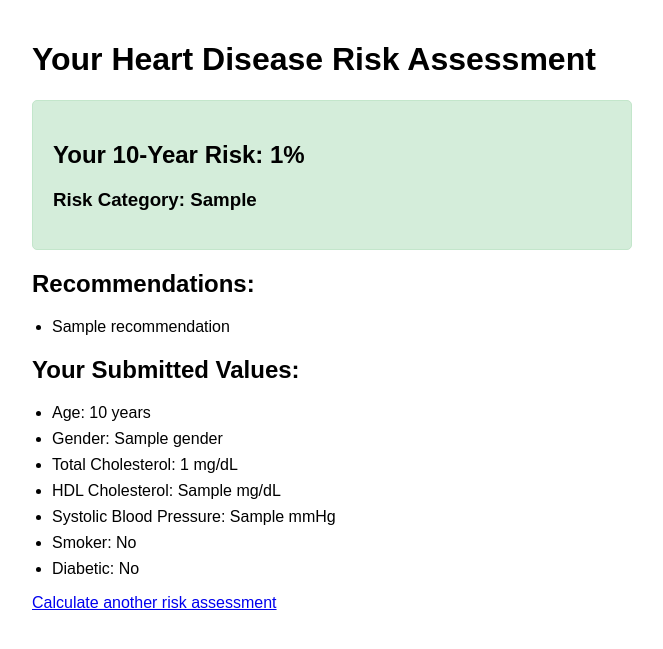
After one commit to Khrrousheh/Heart-Disease-Risk-Assessment, a FastAPI app: template templates/result.html in a window 1280 px wide. The commit adds this page. Shown: the top 649 px of the page, without its empty margins (308-971 px from the left). Run offline with FastAPI, Linux system fonts and the light colour scheme; the template is opened without the code that fills it: most values are stand-ins (such as "Sample title", 1, 10 or a date in 2020).

Commit message:
backend: the framingham risk score

```diff
--- a/main.py
+++ b/main.py
@@ -1,13 +1,135 @@
-from fastapi import FastAPI
+from fastapi import FastAPI, Request, Form
+from fastapi.responses import HTMLResponse
+from fastapi.staticfiles import StaticFiles
+from fastapi.templating import Jinja2Templates
+from pydantic import BaseModel
+import math
 
 app = FastAPI()
 
-
-@app.get("/")
-async def root():
-    return {"message": "Hello World"}
+# Mount static files and setup templates
+app.mount("/static", StaticFiles(directory="static"), name="static")
+templates = Jinja2Templates(directory="templates")
 
 
-@app.get("/hello/{name}")
-async def say_hello(name: str):
-    return {"message": f"Hello {name}"}
+class RiskFactors(BaseModel):
+    age: int
+    gender: str  # "male" or "female"
+    total_cholesterol: int
+    hdl_cholesterol: int
+    systolic_bp: int
+    smoker: bool
+    diabetic: bool
+
+
+def calculate_framingham_risk(factors: RiskFactors) -> dict:
+    """
+    Calculate 10-year cardiovascular disease risk using Framingham algorithm
+    Returns risk percentage and category
+    """
+    # Simplified Framingham calculation (actual implementation would be more complex)
+    risk_score = 0
+
+    # Age factors
+    if factors.gender == "male":
+        risk_score += factors.age * 0.5
+    else:
+        risk_score += factors.age * 0.4
+
+    # Cholesterol factors
+    risk_score += (factors.total_cholesterol / factors.hdl_cholesterol) * 0.3
+
+    # Blood pressure factors
+    if factors.systolic_bp >= 140:
+        risk_score += 1.5
+    elif factors.systolic_bp >= 120:
+        risk_score += 0.8
+
+    # Behavioral factors
+    if factors.smoker:
+        risk_score += 1.4
+    if factors.diabetic:
+        risk_score += 1.3
+
+    # Convert score to percentage (simplified for demo)
+    risk_percentage = min(100, max(1, risk_score * 3))
+
+    # Determine risk category
+    if risk_percentage < 10:
+        category = "Low"
+    elif risk_percentage < 20:
+        category = "Moderate"
+    else:
+        category = "High"
+
+    return {
+        "risk_percentage": round(risk_percentage, 1),
+        "risk_category": category
+    }
+
+
+def get_recommendations(risk_category: str) -> list:
+    """Generate recommendations based on risk level"""
+    base_recommendations = [
+        "Maintain a healthy diet rich in fruits and vegetables",
+        "Engage in at least 150 minutes of moderate exercise weekly"
+    ]
+
+    if risk_category == "Low":
+        return base_recommendations + [
+            "Regular health check-ups every 2 years"
+        ]
+    elif risk_category == "Moderate":
+        return base_recommendations + [
+            "Consult with your primary care physician",
+            "Consider cholesterol screening annually",
+            "Monitor blood pressure regularly"
+        ]
+    else:  # High
+        return base_recommendations + [
+            "Urgent consultation with a cardiologist",
+            "Medication evaluation may be needed",
+            "Comprehensive cardiac workup recommended"
+        ]
+
+
+@app.get("/", response_class=HTMLResponse)
+async def show_form(request: Request):
+    return templates.TemplateResponse("form.html", {"request": request})
+
+
+@app.post("/calculate", response_class=HTMLResponse)
+async def calculate_risk(
+        request: Request,
+        age: int = Form(...),
+        gender: str = Form(...),
+        total_cholesterol: int = Form(...),
+        hdl_cholesterol: int = Form(...),
+        systolic_bp: int = Form(...),
+        smoker: bool = Form(False),
+        diabetic: bool = Form(False)
+):
+    # Create risk factors object
+    factors = RiskFactors(
+        age=age,
+        gender=gender,
+        total_cholesterol=total_cholesterol,
+        hdl_cholesterol=hdl_cholesterol,
+        systolic_bp=systolic_bp,
+        smoker=smoker,
+        diabetic=diabetic
+    )
+
+    # Calculate risk
+    risk_result = calculate_framingham_risk(factors)
+    recommendations = get_recommendations(risk_result["risk_category"])
+
+    return templates.TemplateResponse(
+        "result.html",
+        {
+            "request": request,
+            "factors": factors,
+            "risk_result": risk_result,
+            "recommendations": recommendations
+        }
+    )
--- a/requirements.txt
+++ b/requirements.txt
@@ -0,0 +1,4 @@
+fastapi
+uvicorn
+jinja2
+python-multipart
--- /dev/null
+++ b/templates/result.html
@@ -0,0 +1,43 @@
+<!DOCTYPE html>
+<html>
+<head>
+    <title>Your Heart Disease Risk Results</title>
+    <style>
+        body { font-family: Arial, sans-serif; max-width: 600px; margin: 0 auto; padding: 20px; }
+        .result-card { border: 1px solid #ddd; padding: 20px; margin: 20px 0; border-radius: 5px; }
+        .high-risk { background-color: #ffdddd; border-color: #ff9999; }
+        .moderate-risk { background-color: #fff3cd; border-color: #ffeeba; }
+        .low-risk { background-color: #d4edda; border-color: #c3e6cb; }
+        ul { padding-left: 20px; }
+        li { margin-bottom: 8px; }
+    </style>
+</head>
+<body>
+    <h1>Your Heart Disease Risk Assessment</h1>
+
+    <div class="result-card {{ 'high-risk' if risk_result.risk_category == 'High' else 'moderate-risk' if risk_result.risk_category == 'Moderate' else 'low-risk' }}">
+        <h2>Your 10-Year Risk: {{ risk_result.risk_percentage }}%</h2>
+        <h3>Risk Category: {{ risk_result.risk_category }}</h3>
+    </div>
+
+    <h2>Recommendations:</h2>
+    <ul>
+        {% for recommendation in recommendations %}
+        <li>{{ recommendation }}</li>
+        {% endfor %}
+    </ul>
+
+    <h2>Your Submitted Values:</h2>
+    <ul>
+        <li>Age: {{ factors.age }} years</li>
+        <li>Gender: {{ factors.gender }}</li>
+        <li>Total Cholesterol: {{ factors.total_cholesterol }} mg/dL</li>
+        <li>HDL Cholesterol: {{ factors.hdl_cholesterol }} mg/dL</li>
+        <li>Systolic Blood Pressure: {{ factors.systolic_bp }} mmHg</li>
+        <li>Smoker: {{ "Yes" if factors.smoker else "No" }}</li>
+        <li>Diabetic: {{ "Yes" if factors.diabetic else "No" }}</li>
+    </ul>
+
+    <p><a href="/">Calculate another risk assessment</a></p>
+</body>
+</html>
```
Also changed, not shown: templates/form.html (+52 -3 lines).
